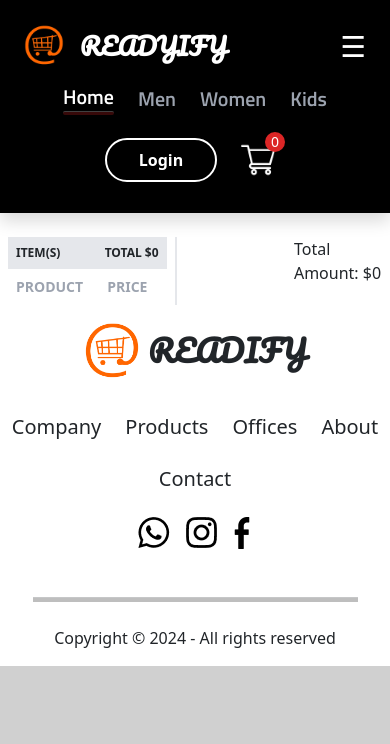
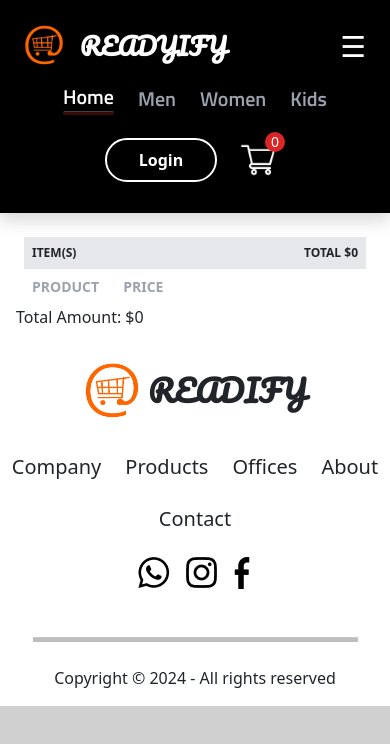
Before and after one commit to ankiitm2/Ecommerce, a React (Create React App) app: page /cart in a window 390 px wide. Shown: the top 744 px of the page. Built offline with nearby package versions, Linux system fonts and the light colour scheme; a web font is replaced by a local one.

Commit message:
responsive check

```diff
--- a/src/App.css
+++ b/src/App.css
@@ -367,6 +367,16 @@
   .LoginSignUp .hr-lines:after {
     width: 130px;
   }
+
+  .CartItems {
+    flex-direction: column;
+    margin: 1rem;
+  }
+
+  .CartItems .w-3\/5 {
+    width: 100%;
+    border-right: none;
+  }
 }
 
 @media only screen and (min-width: 577px) and (max-width: 768px) {}
```
